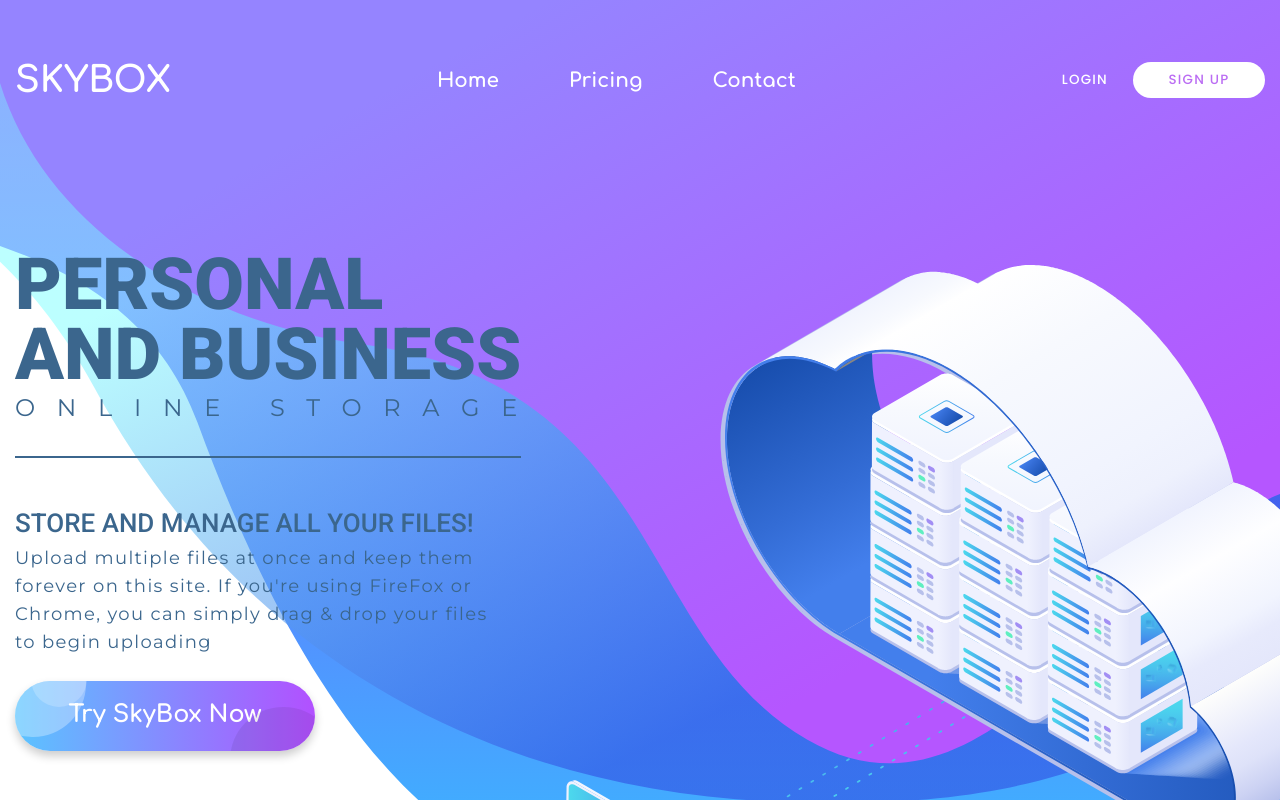
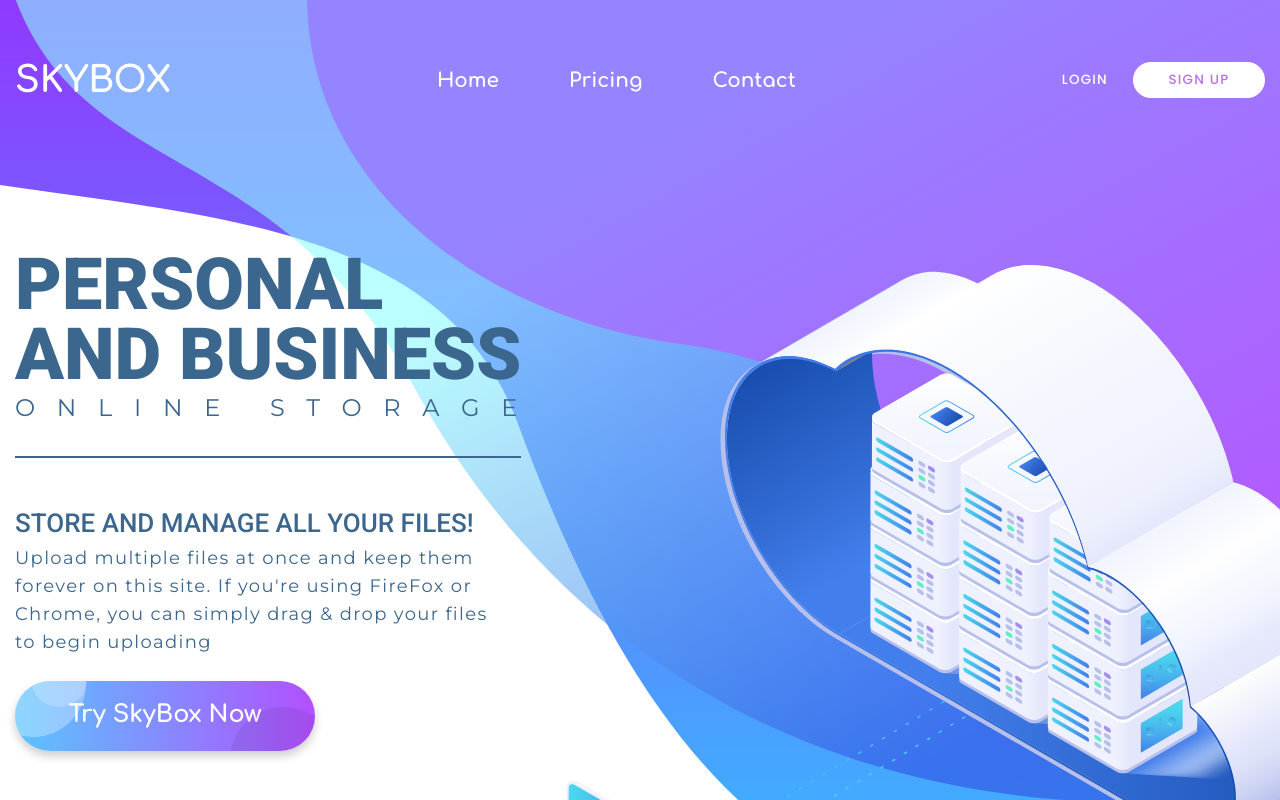
Before and after one commit to VldSlpnk/cloud-storage, a React (Vite) app: page / in a window 1280 px wide. Shown: the top 800 px of the page. Built offline with nearby package versions, Linux system fonts and the light colour scheme.

Commit message:
change BgImg

```diff
--- a/src/components/HomePage/HeroSection.css
+++ b/src/components/HomePage/HeroSection.css
@@ -1,10 +1,8 @@
 .main-banner {
   position: absolute;
   width: 100%;
-  height: 900px;
-  background: url(../../assets/img/header/wave3.svg) right top no-repeat,
-    url(../../assets/img/header/wave2.svg) right top no-repeat,
-    url(../../assets/img/header/wave1.svg) right top no-repeat;
+  height: 1056px;
+  background: url(../../assets/img/BG.svg) center top no-repeat;
   padding-top: 250px;
 }
 
```
Also changed, not shown: src/assets/img/BG.svg (added).
